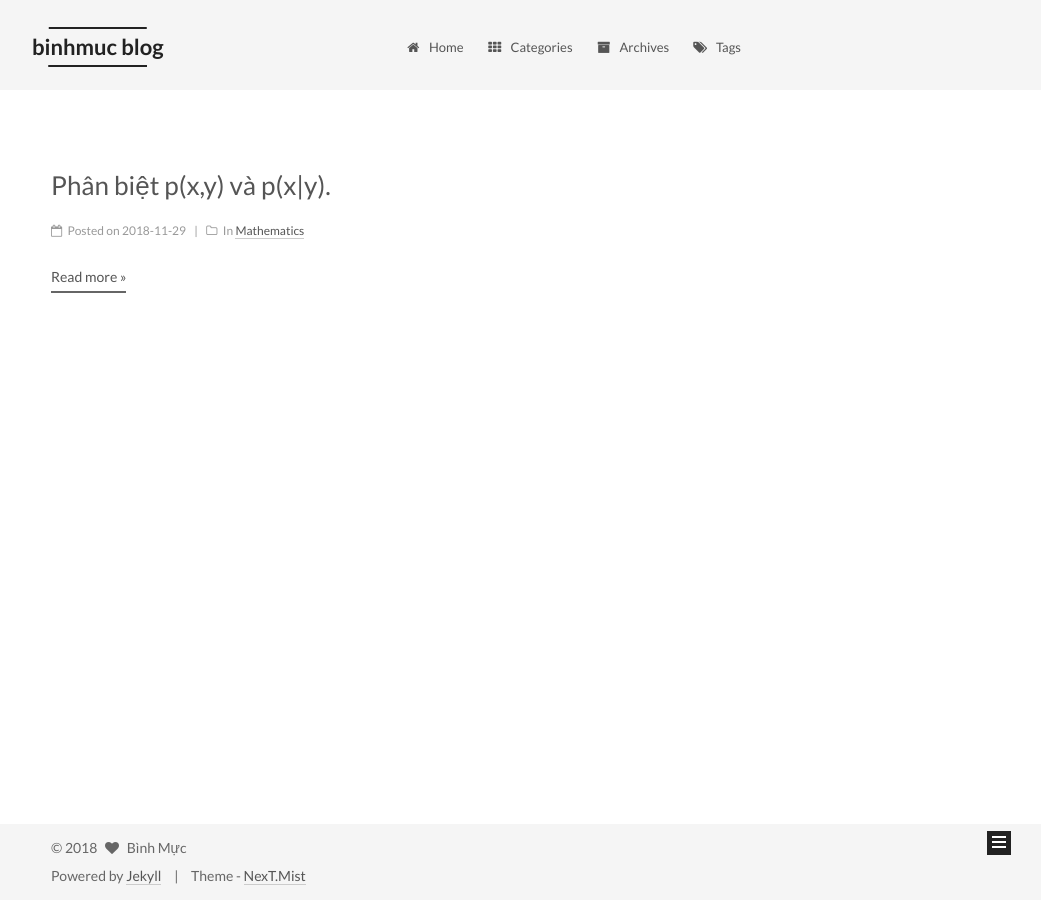
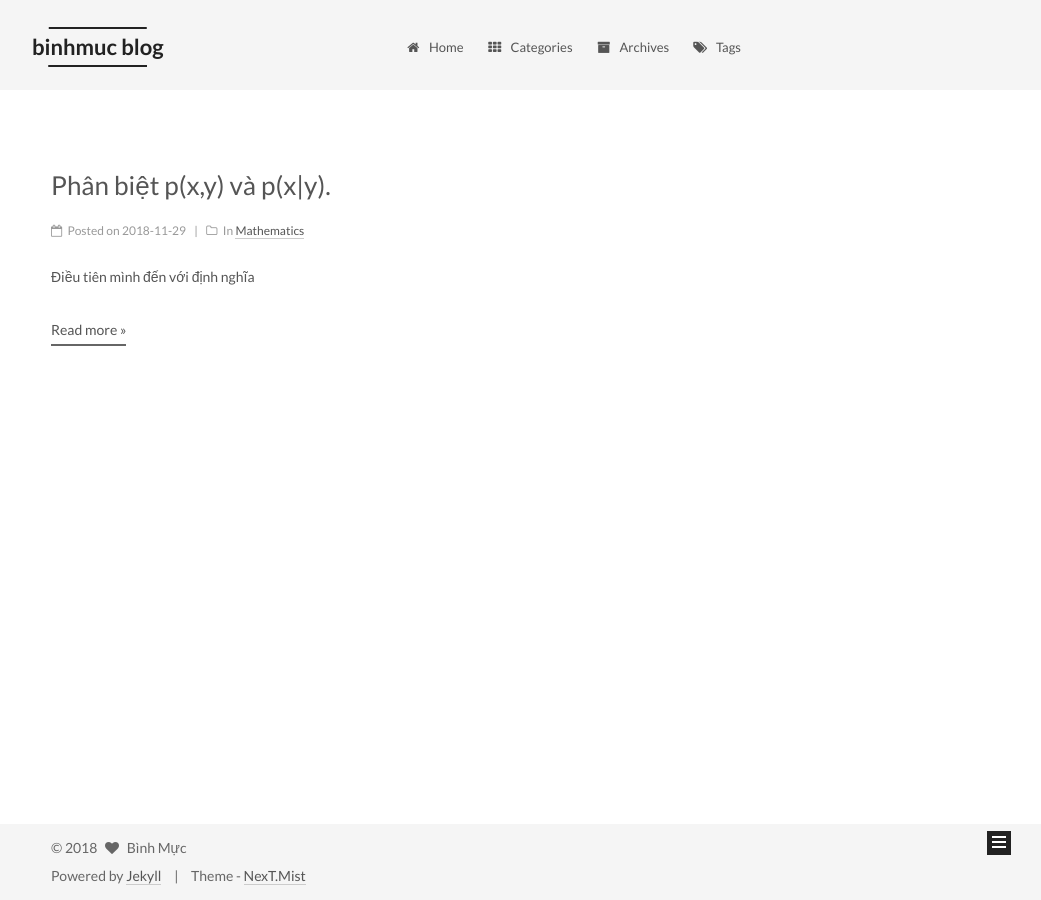
Before and after one commit to binhmuc/binhmuc.github.io, a Jekyll site: the page built from index.html, in a window 1280 px wide. Shown: the whole page, without its empty margins (239-1280 px from the left). Built offline with Jekyll 4.4.1, drawn with Linux system fonts in a browser that asks for light colours; the list of posts is cut into pages by our own code.

Commit message:
add post test

```diff
--- a/_posts/2018-11-29-mathatics-phanbiet.md
+++ b/_posts/2018-11-29-mathatics-phanbiet.md
@@ -6,3 +6,4 @@ categories:
 tags:
 - Xác xuất
 ---
+Điều tiên mình đến với định nghĩa
```
